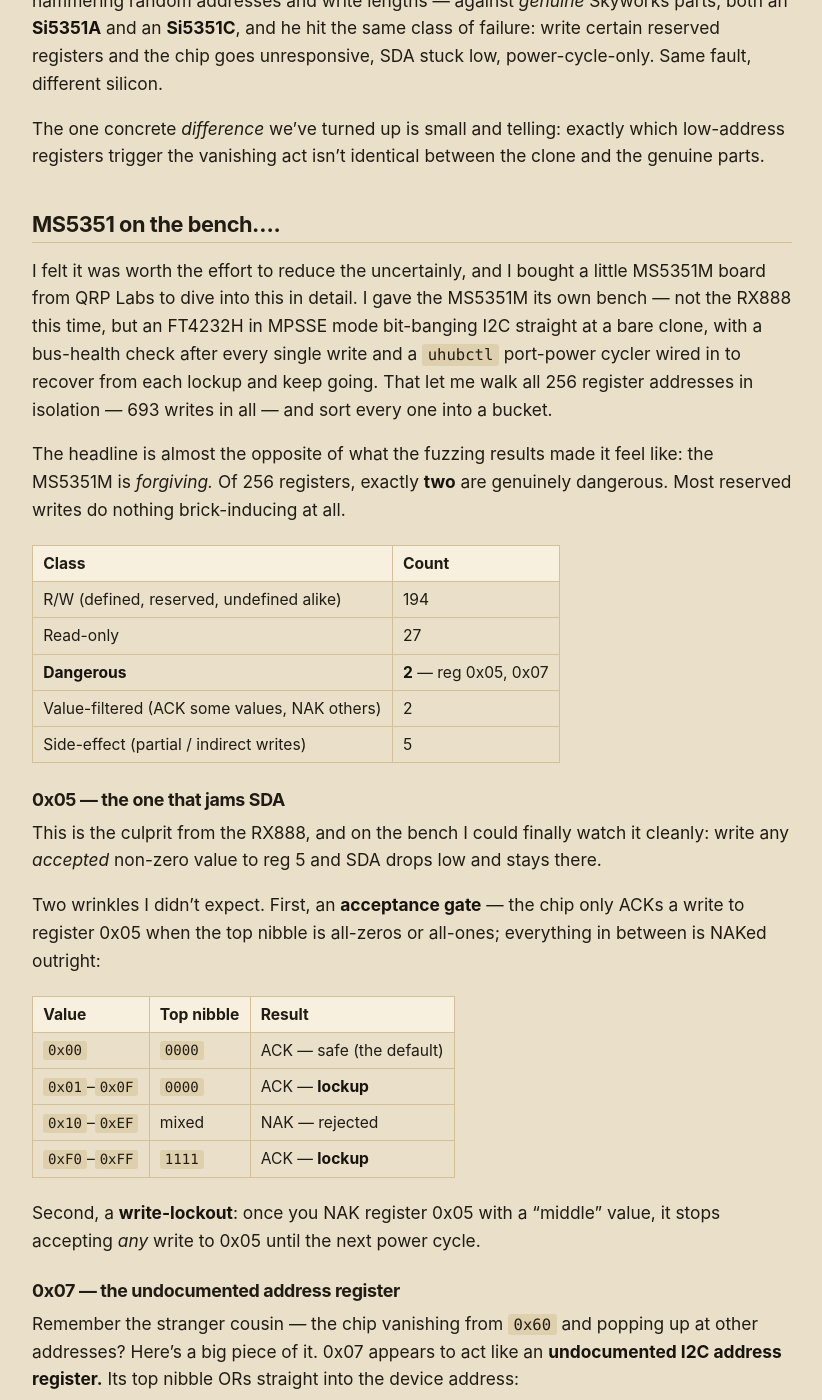
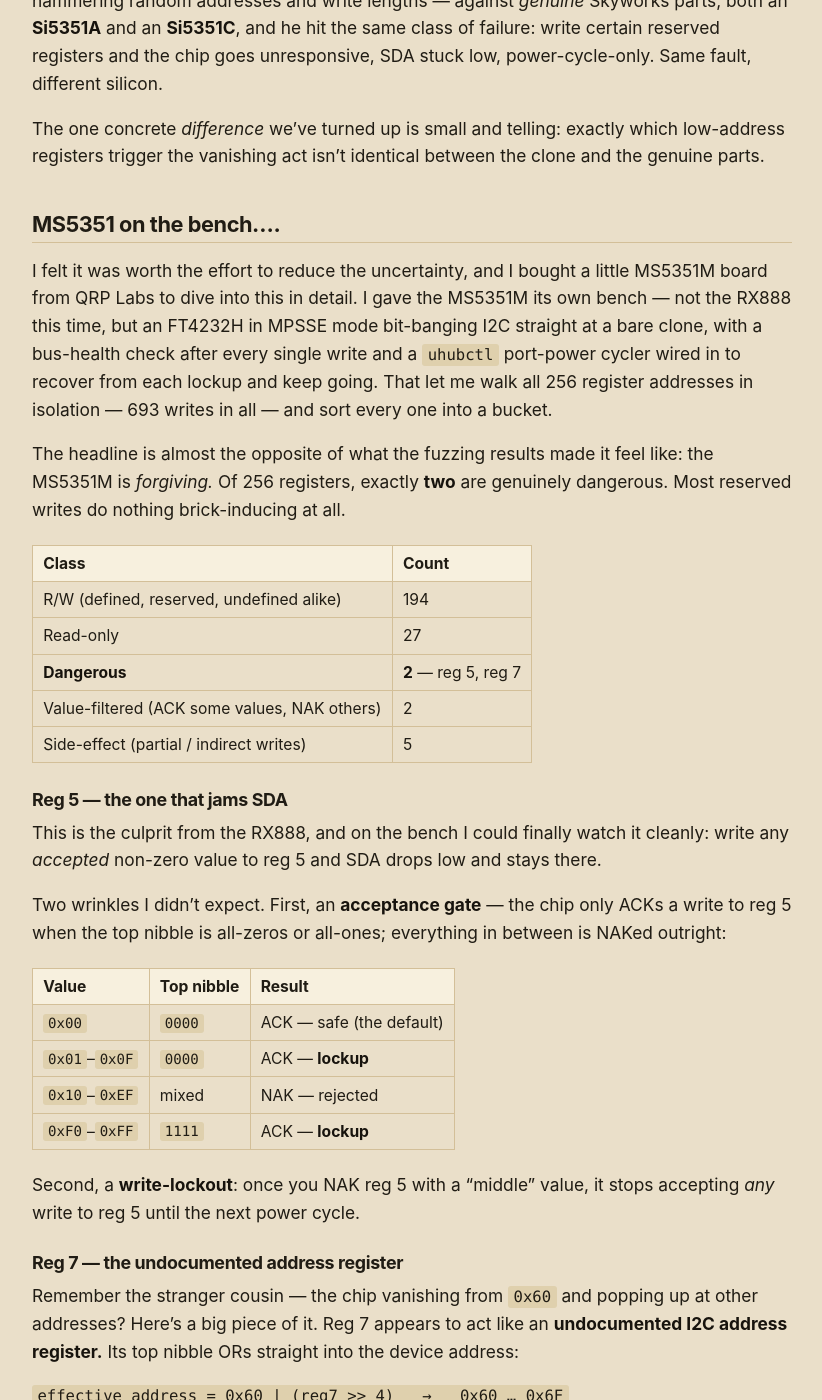
Before and after one commit to ringof/ringof.github.io, a Jekyll site: the page built from _posts/2026-07-12-the-si5351-clock-generator-that-disappeared.md, in a window 1280 px wide and 1400 px high, scrolled down 1710 px. Shown: the whole window, without its empty margins (228-1050 px from the left). Built offline with Jekyll 4.4.1, drawn with Linux system fonts in a browser that asks for light colours; some of the changed text lies outside the part shown.

Commit message:
Register numbers back to consistent decimal; fix two edit typos
Revert the partial hex-ification of register numbers (the multi-digit
ones had been left as decimal values with a 0x prefix, e.g. regs 66-91
shown as 0x66-0x91). All register numbers are decimal again; values and
I2C addresses stay hex. Also fixes 'I'd was getting' and 'uncertainly'.

````diff
--- a/_posts/2026-07-12-the-si5351-clock-generator-that-disappeared.md
+++ b/_posts/2026-07-12-the-si5351-clock-generator-that-disappeared.md
@@ -79,7 +79,7 @@ the clone and the genuine parts.
 
 ## MS5351 on the bench....
 
-I felt it was worth the effort to reduce the uncertainly, and I bought a little
+I felt it was worth the effort to reduce the uncertainty, and I bought a little
 MS5351M board from QRP Labs to dive into this in detail. I gave the MS5351M
 its own bench — not the RX888 this time, but an FT4232H in MPSSE mode bit-banging
 I2C straight at a bare clone, with a bus-health check after every single write and a
@@ -95,18 +95,18 @@ dangerous. Most reserved writes do nothing brick-inducing at all.
 |---|---|
 | R/W (defined, reserved, undefined alike) | 194 |
 | Read-only | 27 |
-| **Dangerous** | **2** — reg 0x05, 0x07 |
+| **Dangerous** | **2** — reg 5, reg 7 |
 | Value-filtered (ACK some values, NAK others) | 2 |
 | Side-effect (partial / indirect writes) | 5 |
 
-### 0x05 — the one that jams SDA
+### Reg 5 — the one that jams SDA
 
 This is the culprit from the RX888, and on the bench I could finally watch it
 cleanly: write any *accepted* non-zero value to reg 5 and SDA drops low and stays
 there.
 
 Two wrinkles I didn't expect. First, an **acceptance gate** — the chip only ACKs
-a write to register 0x05 when the top nibble is all-zeros or all-ones; everything in
+a write to reg 5 when the top nibble is all-zeros or all-ones; everything in
 between is NAKed outright:
 
 | Value | Top nibble | Result |
@@ -116,13 +116,13 @@ between is NAKed outright:
 | `0x10`–`0xEF` | mixed | NAK — rejected |
 | `0xF0`–`0xFF` | `1111` | ACK — **lockup** |
 
-Second, a **write-lockout**: once you NAK register 0x05 with a "middle" value, it stops
-accepting *any* write to 0x05 until the next power cycle.
+Second, a **write-lockout**: once you NAK reg 5 with a "middle" value, it stops
+accepting *any* write to reg 5 until the next power cycle.
 
-### 0x07 — the undocumented address register
+### Reg 7 — the undocumented address register
 
 Remember the stranger cousin — the chip vanishing from `0x60` and popping up at
-other addresses? Here's a big piece of it. 0x07 appears to act like an
+other addresses? Here's a big piece of it. Reg 7 appears to act like an
 **undocumented I2C address register.** Its top nibble ORs straight
 into the device address:
 
@@ -130,7 +130,7 @@ into the device address:
 effective address = 0x60 | (reg7 >> 4)   →   0x60 … 0x6F
 ```
 
-So a stray write to 0x07 doesn't hang anything — it *moves the chip.* From a
+So a stray write to reg 7 doesn't hang anything — it *moves the chip.* From a
 host looking for it on `0x60`, a part quietly answering at `0x64` looks
 exactly like one that disappeared. The base `0x60` is hardwired — reg
 7 can only OR bits *in* — and a power cycle puts it back to `0x60`.
````
Also changed, not shown: other parts of _posts/2026-07-12-the-si5351-clock-generator-that-disappeared.md (+3 -3 lines).
